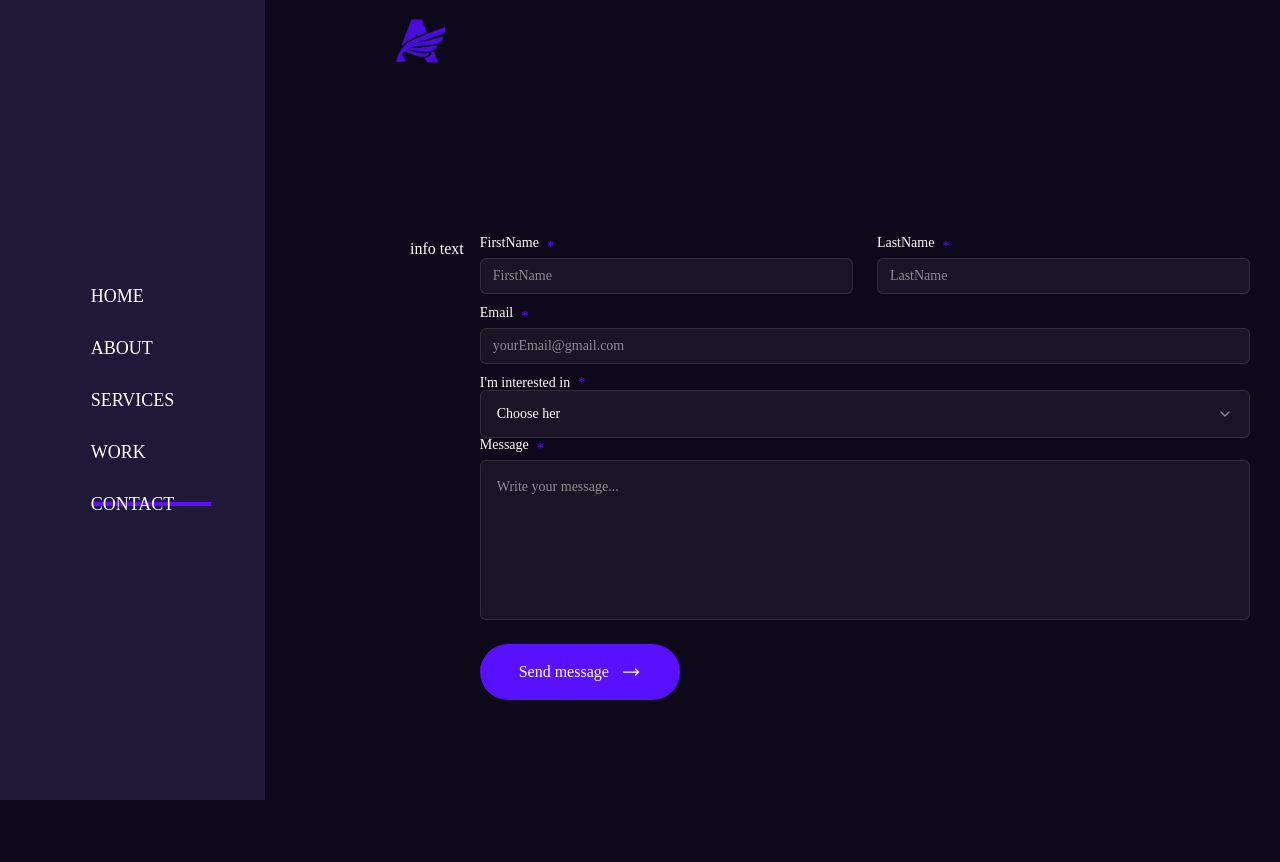
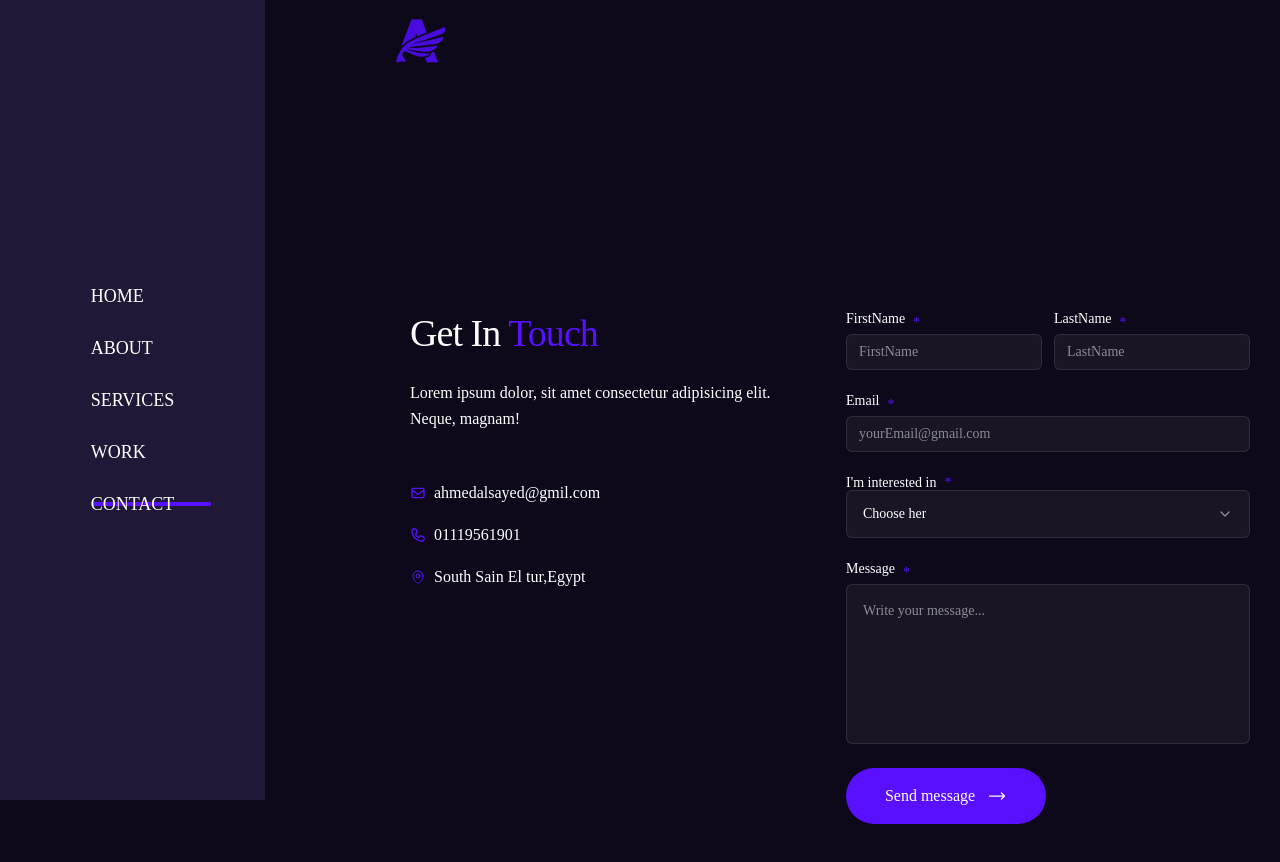
Before and after one commit to AhmedAlsayed105/NewPortfolio, a Next.js app: page /contact in a window 1280 px wide. Shown: the top 862 px of the page. Built offline with nearby package versions, Linux system fonts and the light colour scheme; a web font is replaced by a local one.

Commit message:
finsed project but not finshed last tach

```diff
--- a/src/app/contact/page.tsx
+++ b/src/app/contact/page.tsx
@@ -12,6 +12,7 @@ import {
 } from "@/components/ui/select";
 import { HiOutlineMapPin, HiOutlineArrowLongRight } from "react-icons/hi2";
 import { HiOutlinePhone, HiOutlineMail } from "react-icons/hi";
+import Link from "next/link";
 export default function Contact() {
   return (
     <motion.section
@@ -23,18 +24,47 @@ export default function Contact() {
       className="h-screen flex items-center py-24 xl:py-0 "
     >
       <div
-        className="container mx-auto w-full  flex flex-col items-center
+        className="container mx-auto w-full  flex flex-col items-center mt-50 s
       justify-center xl:overflow-hidden scrollbar scrollbar-thumb-accent scrollbar-track-accent/5 overflow-y-scroll xl:overflow-y-visible"
       >
         <div className="w-full">
-          <div className="flex flex-col xl:flex-row gap-4">
+          <div className="flex flex-col xl:flex-row gap-8">
             {/* txte info */}
-            <div>info text</div>
+            <div className="flex-1 xl:w-[600px] flex flex-col gap-12">
+              <div>
+                <h2 className="h2 mb-6">
+                  Get In <span className=" text-accent">Touch</span>
+                </h2>
+                <p className="max-w-[460px]">
+                  Lorem ipsum dolor, sit amet consectetur adipisicing elit.
+                  Neque, magnam!
+                </p>
+              </div>
+              {/* content */}
+              <div className="flex flex-col gap-4 MB-6">
+                <div className="flex  flex-row gap-2 items-center ">
+                  <HiOutlineMail className="text-accent" />
+                  <Link href={"mailto:ahmedalsayedissa@gmail.com"}>
+                    <p>ahmedalsayed@gmil.com</p>
+                  </Link>
+                </div>
+                <div className="flex  flex-row gap-2 items-center ">
+                  <HiOutlinePhone className=" text-accent" />
+                  <Link href={"http://wa.me/+2001119561901"}>
+                    <p>01119561901</p>
+                  </Link>
+                </div>
+                <div className="flex  flex-row gap-2 items-center ">
+                  <HiOutlineMapPin className="text-accent" />
+                  <p>South Sain El tur,Egypt </p>
+                </div>
+              </div>
+            </div>
             {/* form */}
             <div className="flex-1">
               <form>
-                <div className="flex flex-col xl:flex-row gap-6 w-full ">
-                  <div className=" w-full mb-3">
+                <div className="flex flex-col xl:flex-row gap-3 w-full ">
+                  <div className=" w-full mb-6">
                     <Label htmlFor="firstName" className="text-accent">
                       <span className="text-white mb-2 cursor-pointer ">
                         FirstName
@@ -48,7 +78,7 @@ export default function Contact() {
                       required
                     />
                   </div>
-                  <div className="w-full mb-3">
+                  <div className="w-full mb-6">
                     <Label htmlFor="lastName" className="text-accent">
                       <span className="text-white mb-2 cursor-pointer ">
                         LastName
@@ -64,7 +94,7 @@ export default function Contact() {
                   </div>
                 </div>
                 {/* email */}
-                <div className="w-full mb-3">
+                <div className="w-full mb-6">
                   <Label htmlFor="Email" className="text-accent">
                     <span className="text-white mb-2 cursor-pointer ">
                       Email
@@ -79,7 +109,7 @@ export default function Contact() {
                   />
                 </div>
                 {/* select */}
-                <div className="w-full">
+                <div className="w-full mb-6">
                   <Label htmlFor="name" className="">
                     I'm interested in <span className="text-accent">* </span>
                   </Label>
@@ -96,7 +126,7 @@ export default function Contact() {
                   </Select>
                 </div>
                 {/* text area */}
-                <div className="w-full">
+                <div className="w-full mb-6">
                   <Label htmlFor="name" className="text-accent">
                     <span className="text-white mb-2 cursor-pointer ">
                       Message
```
